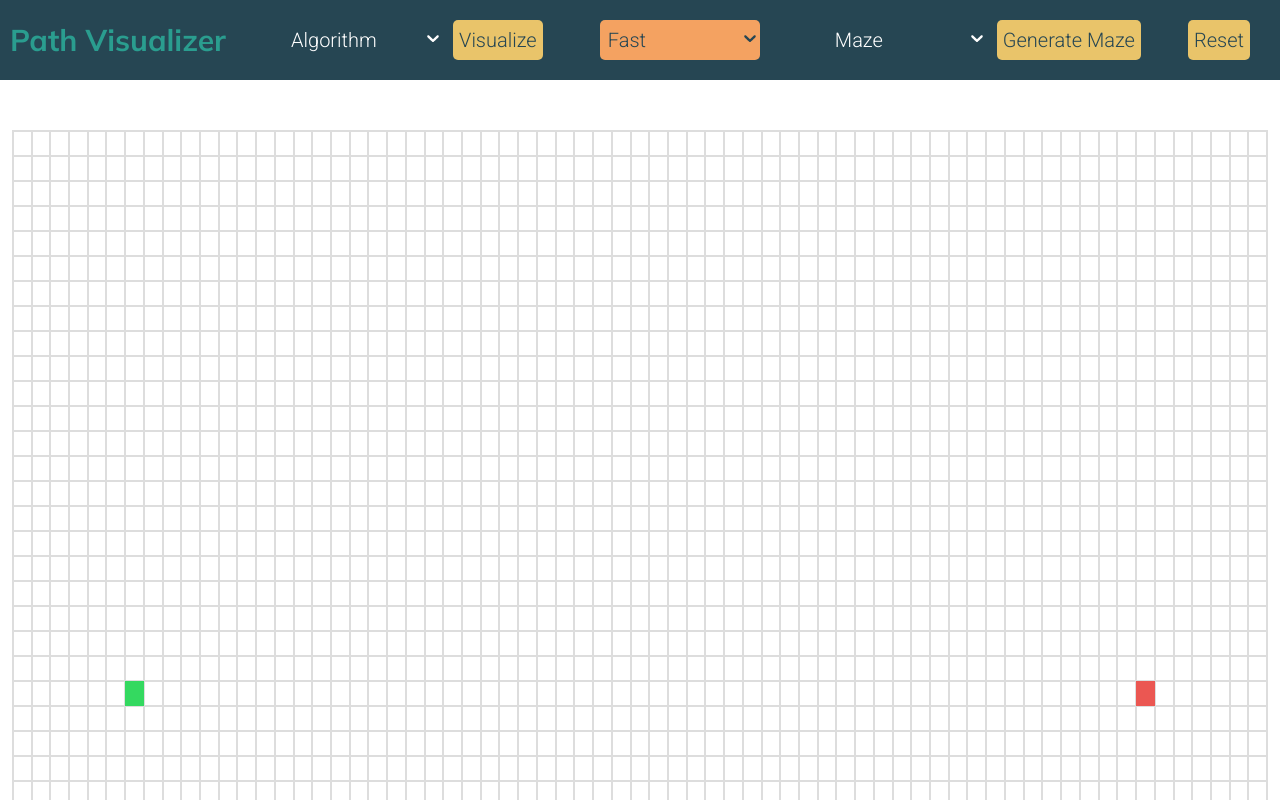
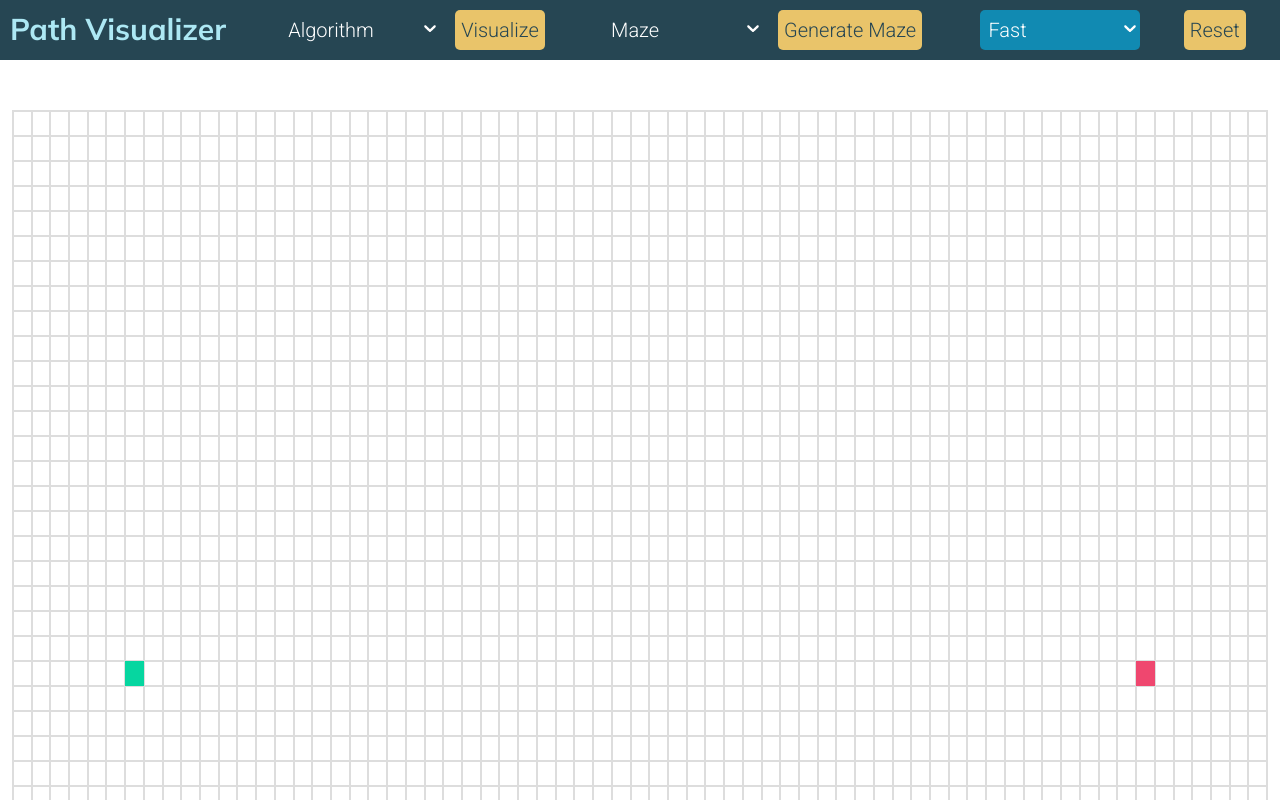
Before and after one commit to yesean/pathmazer, a React (Create React App) app: page / in a window 1280 px wide. Shown: the top 800 px of the page. Built offline with nearby package versions, Linux system fonts and the light colour scheme.

Commit message:
update topbar styling

```diff
--- a/src/components/Select.js
+++ b/src/components/Select.js
@@ -6,7 +6,8 @@ const Select = (props) => {
   const customSelectStyle = {
     menu: (provided, state) => ({
       ...provided,
-      backgroundColor: 'rgb(244, 162, 97)',
+      // backgroundColor: 'rgb(244, 162, 97)',
+      backgroundColor: 'rgb(17, 138, 178)',
       border: 'none',
       width: '160px',
       margin: '0px',
@@ -15,20 +16,24 @@ const Select = (props) => {
     container: (provided, state) => ({
       ...provided,
       height: '40px',
-      margin: '0px 10px',
       display: 'flex',
       alignItems: 'center',
+      margin: 'auto 5px auto 20px',
     }),
     control: (provided, state) => ({
       ...provided,
-      color: state.hasValue || state.menuIsOpen ? 'rgb(38, 70, 83)' : 'white',
+      // color: state.hasValue || state.menuIsOpen ? 'rgb(38, 70, 83)' : 'white',
+      color: 'white',
       backgroundColor:
         state.hasValue || state.menuIsOpen
-          ? 'rgb(244, 162, 97)'
+          ? // ? 'rgb(244, 162, 97)'
+            'rgb(17, 138, 178)'
           : 'transparent',
       '&:hover': {
-        backgroundColor: 'rgb(244, 162, 97)',
-        color: 'rgb(38, 70, 83)',
+        // backgroundColor: 'rgb(244, 162, 97)',
+        // color: 'rgb(38, 70, 83)',
+        backgroundColor: 'rgb(17, 138, 178)',
+        color: 'white',
         border: 'none',
       },
       height: '100%',
@@ -47,11 +52,15 @@ const Select = (props) => {
     placeholder: (provided, state) => ({}),
     option: (provided, state) => ({
       ...provided,
-      color: 'rgb(38, 70, 83)',
-      backgroundColor: 'rgb(244, 162, 97)',
+      // color: 'rgb(38, 70, 83)',
+      // backgroundColor: 'rgb(244, 162, 97)',
+      color: 'white',
+      backgroundColor: 'rgb(17, 138, 178)',
       '&:hover': {
-        color: 'white',
-        backgroundColor: 'rgb(42, 157, 143)',
+        // color: 'white',
+        // backgroundColor: 'rgb(42, 157, 143)',
+        color: 'rgb(38, 70, 83)',
+        backgroundColor: 'rgb(233, 196, 106)',
       },
       cursor: 'pointer',
       fontFamily: 'Roboto, sans-serif',
--- a/src/components/TopBar.js
+++ b/src/components/TopBar.js
@@ -73,6 +73,8 @@ const TopBar = (props) => {
   return (
     <div className='topBar'>
       <h1 className='title'>Path Visualizer</h1>
+      <div className='optionsContainer'>
+        <div className='formContainer'>
           <form className='algorithmForm' onSubmit={handleAlgorithmSubmit}>
             <Select
               option={props.algorithm}
@@ -83,21 +85,16 @@ const TopBar = (props) => {
             />
             <input
               className={
-            props.isAnimating ? 'topBarButtonWhileAnimating' : 'topBarButton'
+                props.isAnimating
+                  ? 'topBarButtonWhileAnimating'
+                  : 'topBarButton'
               }
               type='submit'
               value='Visualize'
             />
           </form>
-      <div className='speedContainer'>
-        <Select
-          option={props.speed}
-          options={Object.keys(speedMap)}
-          optionsMap={speedMap}
-          setOption={props.setSpeed}
-          placeholder={speedPlaceholder}
-        />
         </div>
+        <div className='formContainer'>
           <form className='mazeForm' onSubmit={handleMazeSubmit}>
             <Select
               option={props.maze}
@@ -108,21 +105,37 @@ const TopBar = (props) => {
             />
             <input
               className={
-            props.isAnimating ? 'topBarButtonWhileAnimating' : 'topBarButton'
+                props.isAnimating
+                  ? 'topBarButtonWhileAnimating'
+                  : 'topBarButton'
               }
               type='submit'
               value='Generate Maze'
             />
           </form>
+        </div>
+        <div className='speedContainer'>
+          <Select
+            option={props.speed}
+            options={Object.keys(speedMap)}
+            optionsMap={speedMap}
+            setOption={props.setSpeed}
+            placeholder={speedPlaceholder}
+          />
+        </div>
+        <div className='resetButtonContainer'>
           <button
             className={
-          (props.isAnimating ? 'topBarButtonWhileAnimating' : 'topBarButton') +
-          ' resetButton'
+              (props.isAnimating
+                ? 'topBarButtonWhileAnimating'
+                : 'topBarButton') + ' resetButton'
             }
             onClick={handleResetClick}>
             Reset
           </button>
         </div>
+      </div>
+    </div>
   );
 };
 
--- a/src/styles/Square.css
+++ b/src/styles/Square.css
@@ -49,15 +49,15 @@
 
 @keyframes wall {
   0% {
-    background-color: #333;
+    background-color: rgb(38, 70, 83);
     transform: scale(1);
   }
   50% {
-    background-color: #333;
+    background-color: rgb(38, 70, 83);
     transform: scale(1.2);
   }
   100% {
-    background-color: #333;
+    background-color: rgb(38, 70, 83);
     transform: scale(1);
     border-radius: 0%;
   }
@@ -73,17 +73,17 @@
 @keyframes weight {
   0% {
     outline: none;
-    background-color: purple;
+    background-color: rgb(105, 48, 195);
     transform: scale(1);
   }
   50% {
     outline: none;
-    background-color: purple;
+    background-color: rgb(105, 48, 195);
     transform: scale(1.2);
   }
   100% {
     outline: none;
-    background-color: purple;
+    background-color: rgb(105, 48, 195);
     transform: scale(1);
   }
 }
@@ -104,35 +104,35 @@
 
 @keyframes visited {
   0% {
-    background-color: #4924ff;
+    background-color: rgb(116, 0, 184);
     transform: scale(0.3);
     border: none;
     border-radius: 50%;
     margin: auto;
   }
   25% {
-    background-color: #4ecde6;
+    background-color: rgb(94, 96, 206);
     margin: auto;
   }
   50% {
-    background-color: #246dff;
+    background-color: rgb(72, 191, 227);
     border-radius: 50%;
     margin: auto;
   }
   75% {
     transform: scale(1.2);
-    background-color: #24ffb6;
+    background-color: rgb(128, 255, 219);
     border: none;
     border-radius: 0%;
     margin: auto;
   }
   75.1% {
-    border: 1px solid #eee;
+    border: 1px solid rgb(173, 232, 244);
   }
   100% {
     transform: scale(1);
-    border: 1px solid #eee;
-    background-color: #24daff;
+    background-color: rgb(86, 207, 225);
+    border: 1px solid rgb(173, 232, 244);
     margin: auto;
   }
 }
@@ -147,45 +147,45 @@
 @keyframes visitedWeight {
   0% {
     transform: scale(0.3);
-    background-color: #4924ff;
-    border: 3px solid purple;
+    background-color: rgb(255, 203, 242);
+    border: 3px solid rgb(105, 48, 195);
     border-radius: 50%;
     margin: auto;
   }
   25% {
-    background-color: #4ecde6;
-    border: 3px solid purple;
+    background-color: rgb(236, 188, 253);
+    border: 3px solid rgb(105, 48, 195);
     margin: auto;
   }
   50% {
-    background-color: #246dff;
-    border: 3px solid purple;
+    background-color: rgb(222, 170, 255);
+    border: 3px solid rgb(105, 48, 195);
     border-radius: 50%;
     margin: auto;
   }
   75% {
     transform: scale(1.2);
-    background-color: #24ffb6;
-    border: 3px solid purple;
+    background-color: rgb(208, 209, 255);
+    border: 3px solid rgb(105, 48, 195);
     border-radius: 0%;
     margin: auto;
   }
   100% {
     transform: scale(1);
-    background-color: purple;
-    border: none;
+    background-color: rgb(105, 48, 195);
+    border: 3px solid rgb(105, 48, 195);
     border-radius: 0%;
     margin: auto;
   }
 }
 
 .visitedFinishedSquare {
-  background-color: #24daff;
-  border: 1px solid #eee;
+  background-color: rgb(192, 253, 255);
+  border: 1px solid rgb(216, 187, 255);
 }
 
 .visitedFinishedWeightSquare {
-  background-color: purple;
+  background-color: rgb(105, 48, 195);
 }
 
 .visitedHeadSquare {
@@ -203,13 +203,13 @@
 @keyframes path {
   0% {
     transform: scale(0.85);
-    background-color: #0ff;
+    background-color: rgb(72, 191, 227);
     border-radius: 30%;
     margin: auto;
   }
   100% {
     transform: scale(1);
-    background-color: yellow;
+    background-color: rgb(255, 255, 63);
     border-radius: 0%;
     margin: auto;
   }
@@ -245,14 +245,14 @@
 
 .pathFinishedWeightSquare {
   background-color: yellow;
-  border: 3px solid purple;
+  border: 3px solid rgb(105, 48, 195);
   margin: auto;
 }
 
 .startSquare {
-  background-color: #34d960;
+  background-color: rgb(6, 214, 160);
 }
 
 .endSquare {
-  background-color: #eb5752;
+  background-color: rgb(239, 71, 111);
 }
--- a/src/styles/TopBar.css
+++ b/src/styles/TopBar.css
@@ -2,56 +2,56 @@
 @import url('https://fonts.googleapis.com/css2?family=Roboto:wght@300;500&display=swap');
 
 .topBar {
-  list-style-type: none;
   margin: 0px auto;
   box-sizing: border-box;
   background-color: rgb(38, 70, 83);
   width: 100%;
   height: 100%;
+  min-width: 100%;
   display: flex;
   justify-content: space-between;
-  align-items: center;
   flex-wrap: wrap;
 }
 
 .optionsContainer {
   display: flex;
+  justify-content: space-between;
+  align-items: center;
+  flex-wrap: wrap;
+  width: 80%;
+  margin: auto;
 }
 
 .algorithmForm,
-.mazeForm {
+.mazeForm,
+.speedContainer {
   display: inline-flex;
   justify-content: space-between;
   align-items: center;
-  flex-wrap: wrap;
+  align-items: center;
+  flex-wrap: nowrap;
+  margin: 10px;
+  margin: auto;
 }
 
-.title,
 .topBarButton,
 .topBarButtonWhileAnimating {
-  border: 0px;
-  margin: 20px 0px;
-  margin-top: 20px;
-  margin-bottom: 20px;
+  border: none;
+  border-radius: 5px;
   height: 40px;
   font-family: 'Roboto', sans-serif;
   font-size: 20px;
+  font-weight: 300;
   user-select: none;
-  white-space: nowrap;
-  border-radius: 5px;
-  font-weight: 300;
 }
 
 .title {
-  height: 100%;
-  line-height: 100%;
   font-family: 'Mulish', sans-serif;
   font-size: 30px;
   font-weight: 1000;
-  color: rgb(42, 157, 143);
+  color: rgb(173, 232, 244);
   background-color: transparent;
-  margin: 0px;
-  margin-left: 10px;
+  margin: 10px auto;
 }
 
 .topBarButton {
@@ -60,12 +60,15 @@
   color: rgb(38, 70, 83);
   /* background-color: rgb(244, 162, 97); */
   background-color: rgb(233, 196, 106);
+  margin-left: 10px;
+  margin-right: 10px;
 }
 
 .topBarButton:hover {
   cursor: pointer;
   color: white;
   background-color: rgb(42, 157, 143);
+  /* background-color: rgb(100, 223, 223); */
 }
 
 .topBarButton:focus,
@@ -74,7 +77,13 @@
 }
 
 .resetButton {
-  margin-right: 30px;
+}
+
+.resetButtonContainer,
+.formContainer {
+  display: flex;
+  justify-content: center;
+  margin: 10px auto;
 }
 
 .resetButton:hover {
@@ -83,6 +92,7 @@
 
 .topBarButtonWhileAnimating,
 .topBarButtonWhileAnimating:hover {
-  background-color: rgb(255, 166, 158);
+  /* background-color: rgb(255, 166, 158); */
+  background-color: rgb(233, 196, 106);
   color: rgb(38, 70, 83);
 }
```
Lines whose indentation alone changed are shown as unchanged.
